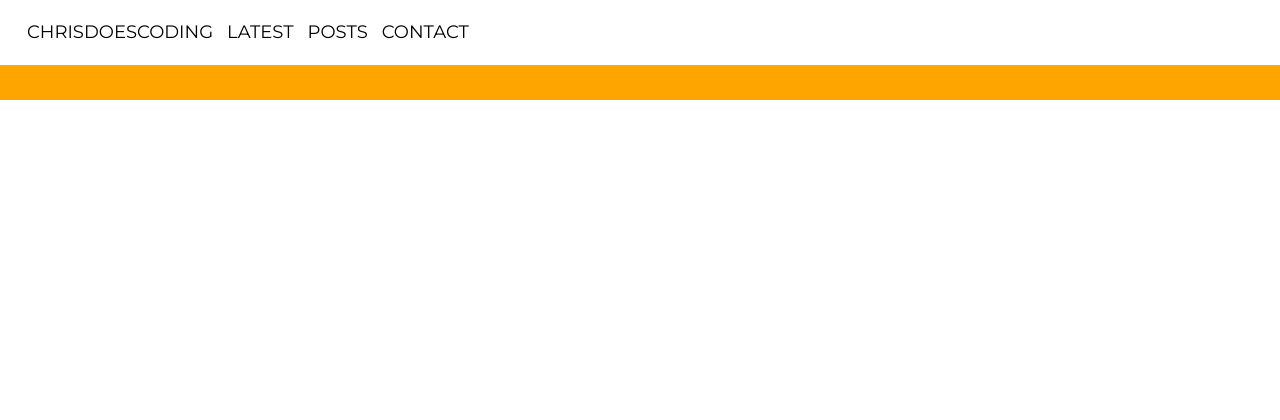
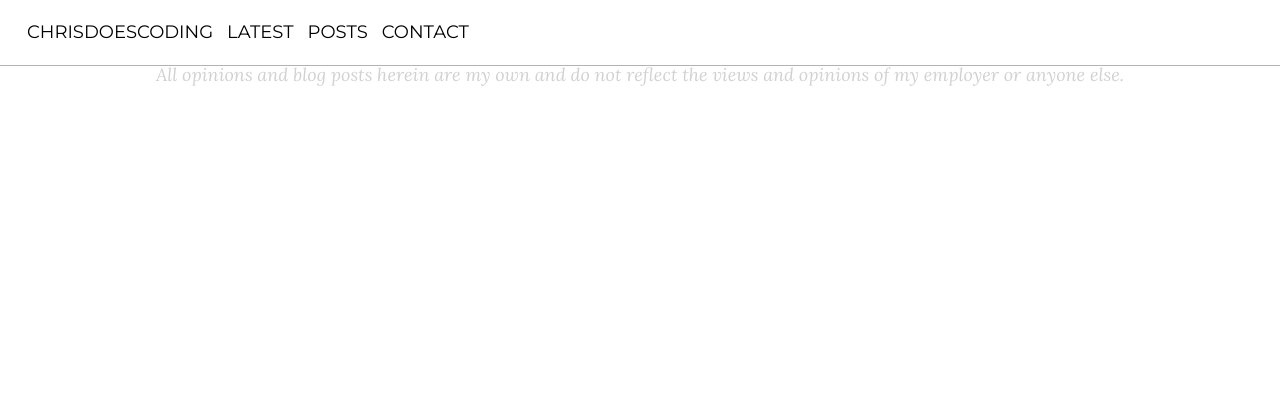
Before and after one commit to cs-cordero/chrisdoescoding.com, a Django app: template chrisdoescoding/posts/templates/base.html in a window 1280 px wide. Shown: the top 420 px of the page. Run offline with Django 3.2, Linux system fonts and the light colour scheme; the template is opened without the code that fills it, so the values that code supplies are empty; some libraries are stand-ins or nearby versions; some web fonts are replaced.

Commit message:
finish the footer

```diff
--- a/chrisdoescoding/posts/static/posts/style.css
+++ b/chrisdoescoding/posts/static/posts/style.css
@@ -52,9 +52,26 @@
     flex-direction: row;
     width: 100%;
 }
+
 .footer {
-    background-color: orange;
-    min-height: 100px;
+    background-color: white;
+    border-top: 1px solid #b3b3b3;
+    min-height: 150px;
+    text-align: center;
+    padding-top: 20px;
+}
+.footer > a {
+    font-family: 'Lora', serif;
+    text-decoration: none;
+    color: black;
+    margin: 0 10px;
+}
+.footer > a:hover {
+    color: #29189c;
+}
+.footer-disclaimer {
+    font-family: 'Lora', serif;
+    color: #d1d1d1;
 }
 
 .content {
--- a/chrisdoescoding/posts/templates/base.html
+++ b/chrisdoescoding/posts/templates/base.html
@@ -43,5 +43,12 @@
         {% endblock %}
     </div>
     <div class="footer">
+        <a href="#">LinkedIn</a>
+        <a href="#">GitHub</a>
+        <a href="#">Source</a>
+        <p class="footer-disclaimer">
+            All opinions and blog posts herein are my own and do not reflect
+            the views and opinions of my employer or anyone else.
+        </p>
     </div>
 </div>
```
